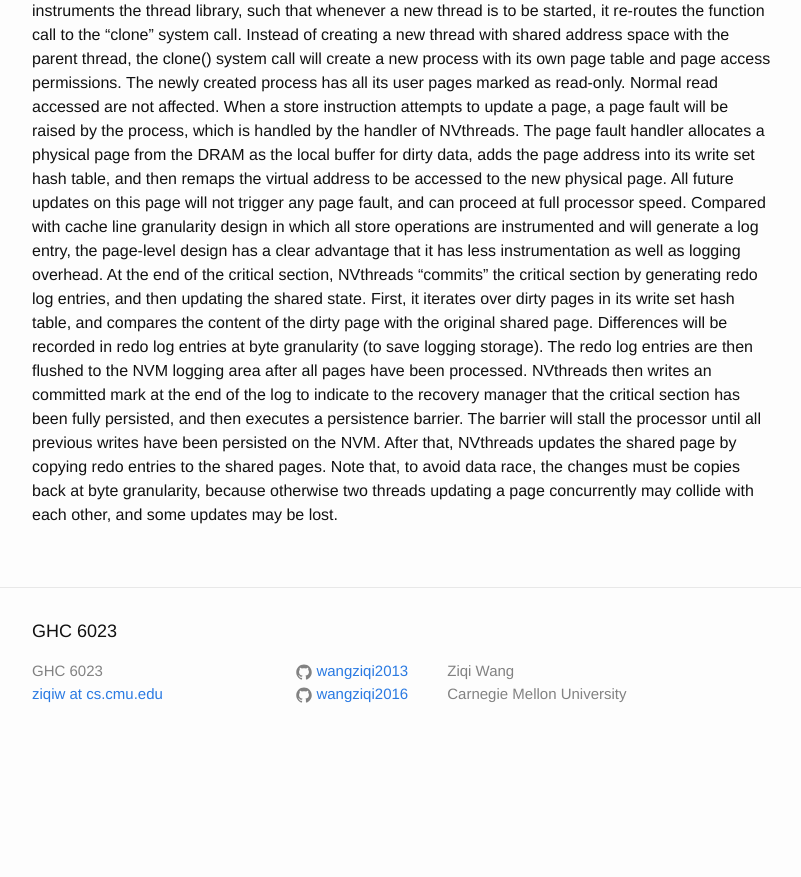
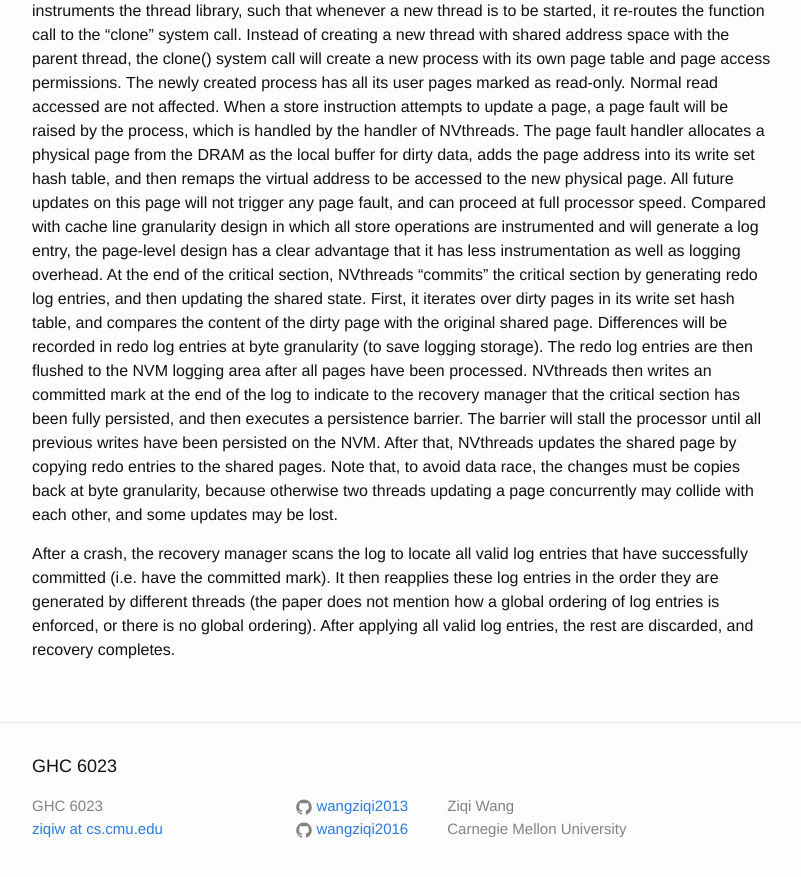
Before and after one commit to wangziqi2013/wangziqi2013.github.io, a Jekyll site: the page built from _posts/2019-08-03-nvthreads.markdown, in a window 1280 px wide and 900 px high, scrolled down 1267 px. Shown: the top 877 px of the window, without its empty margins (238-1039 px from the left). Built offline with Jekyll 4.4.1, drawn with Linux system fonts in a browser that asks for light colours; before the commit the page ends 2032 px from its top, so only the background shows below that.

Commit message:
Working on recvery

```diff
--- a/_posts/2019-08-03-nvthreads.markdown
+++ b/_posts/2019-08-03-nvthreads.markdown
@@ -60,3 +60,8 @@ critical section has been fully persisted, and then executes a persistence barri
 all previous writes have been persisted on the NVM. After that, NVthreads updates the shared page by copying redo entries
 to the shared pages. Note that, to avoid data race, the changes must be copies back at byte granularity, because otherwise
 two threads updating a page concurrently may collide with each other, and some updates may be lost.
+
+After a crash, the recovery manager scans the log to locate all valid log entries that have successfully committed (i.e. have
+the committed mark). It then reapplies these log entries in the order they are generated by different threads (the paper does not
+mention how a global ordering of log entries is enforced, or there is no global ordering). After applying all valid log entries,
+the rest are discarded, and recovery completes.
```
